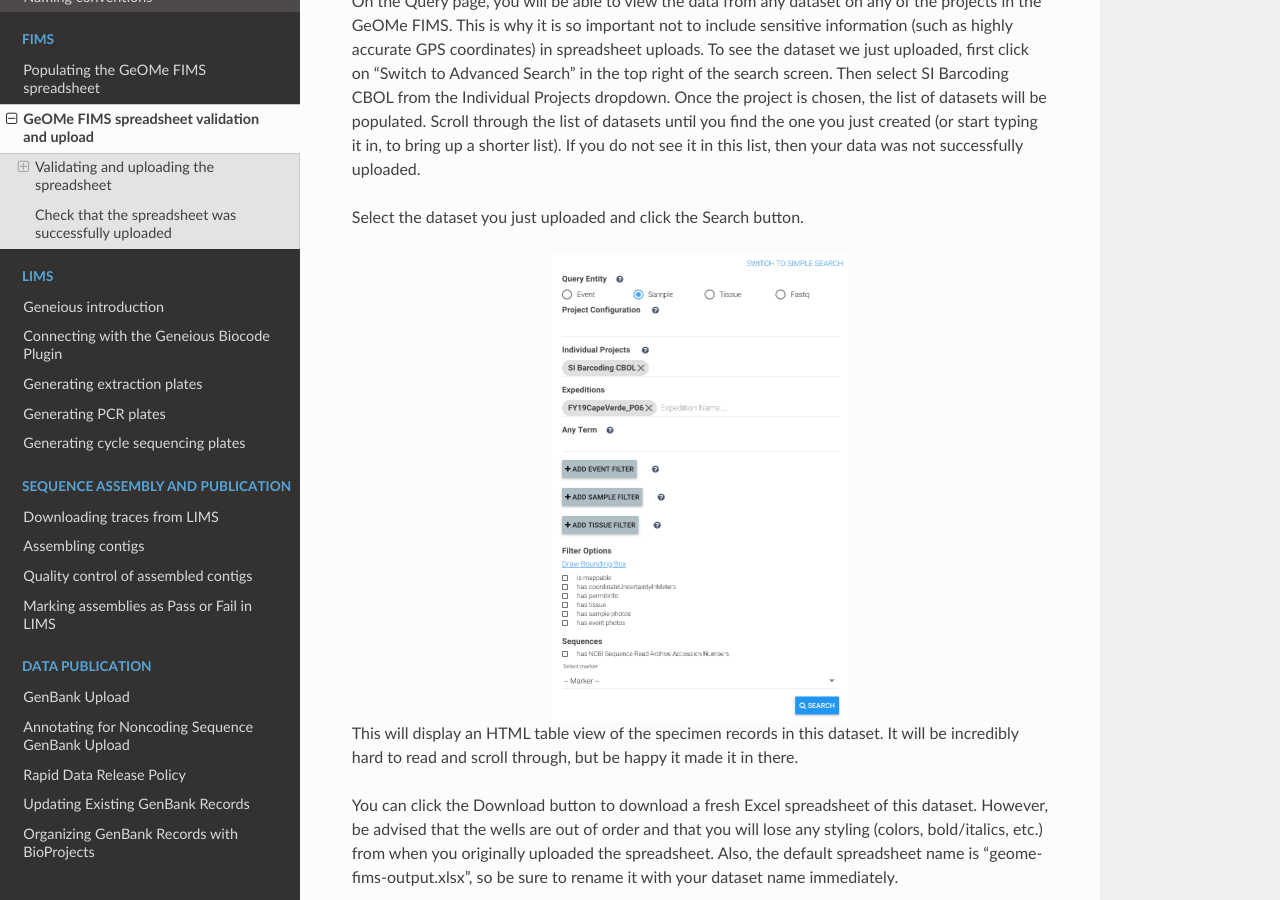
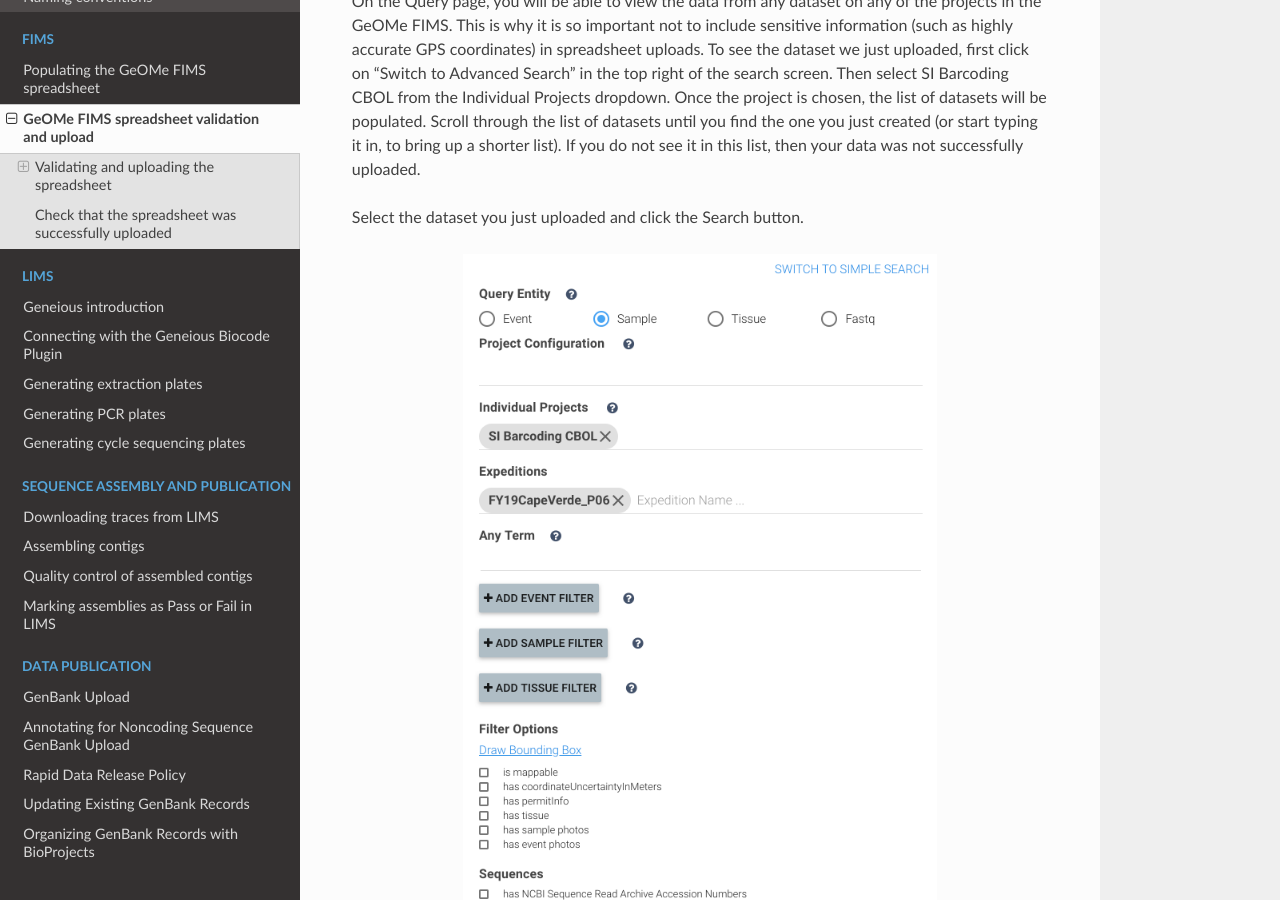
Before and after one commit to SIBarcodeNetwork/ReadtheDocsMaster, a Sphinx documentation site: the page built from Docs/fims_spreadsheet_val.rst, in a window 1280 px wide and 900 px high, scrolled down 2465 px. Built offline with Sphinx 7.4.7 and the Read the Docs theme 2.0.0, drawn with Linux system fonts in a browser that asks for light colours.

Commit message:
Scaled image again
Scaled fims_database_query.png back to 40% for readability

```diff
--- a/Docs/fims_spreadsheet_val.rst
+++ b/Docs/fims_spreadsheet_val.rst
@@ -62,7 +62,7 @@ Select the dataset you just uploaded and click the Search button.
 
 .. image:: /images/fims_database_query.png
   :align: center
-  :scale: 25 %
+  :scale: 40 %
   :target: /en/latest/_images/fims_database_query.png
 
 This will display an HTML table view of the specimen records in this dataset. It will be incredibly hard to read and scroll through, but be happy it made it in there.
```
